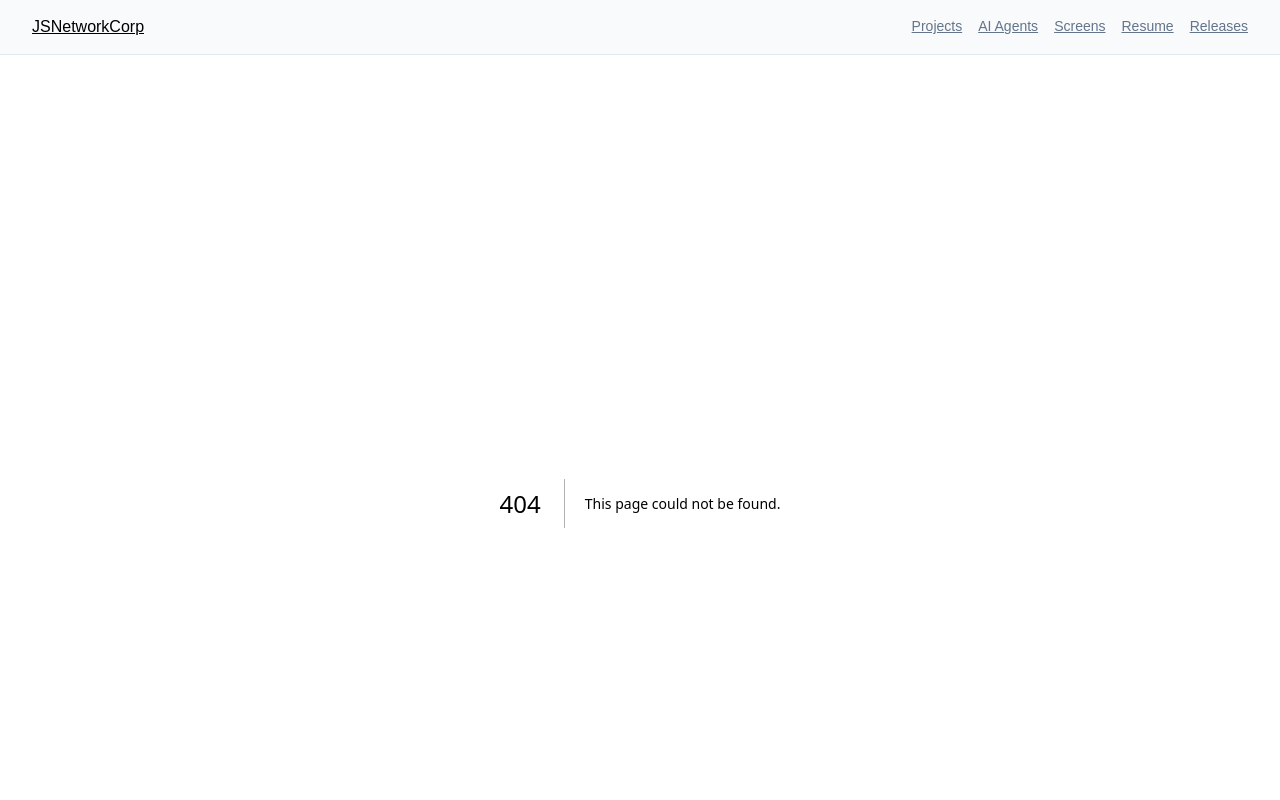
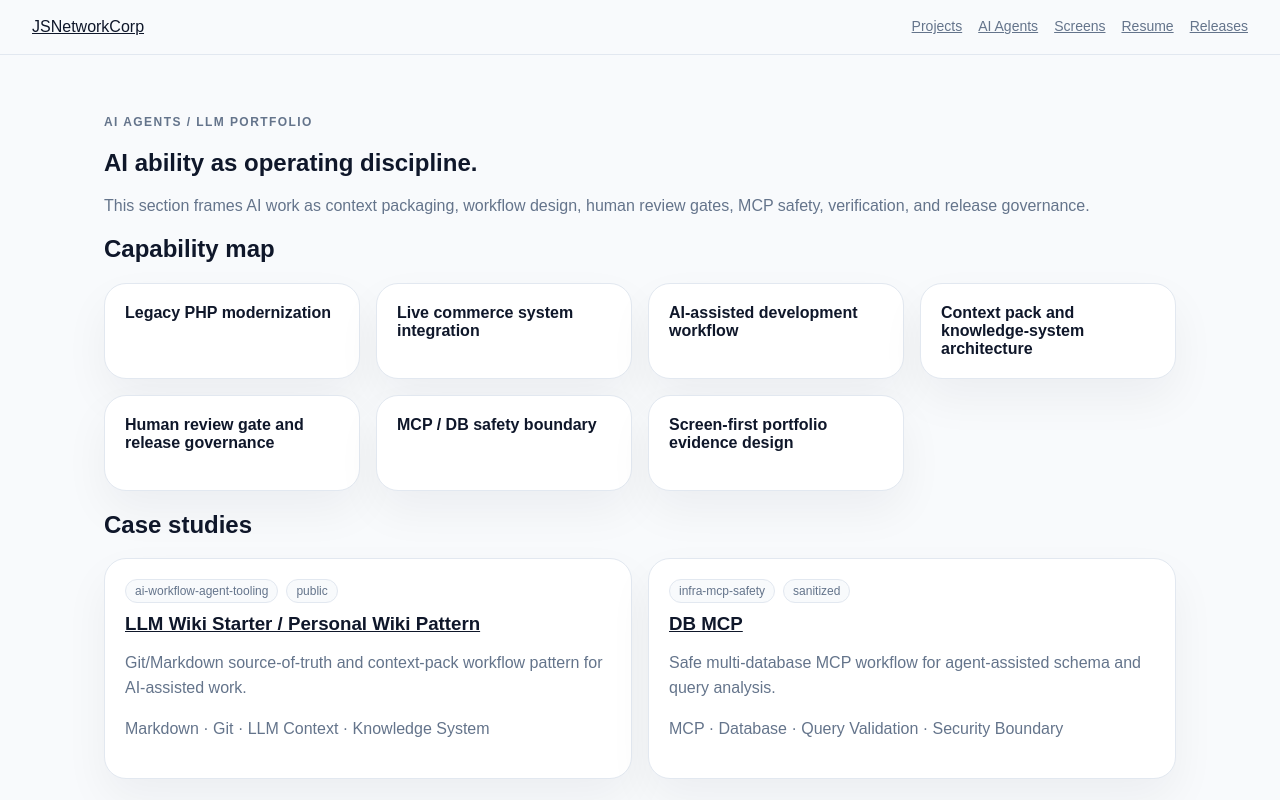
Before and after one commit to tomtomjskim/jsnetworkcorp-portfolio, a Next.js app: page /ai-agents in a window 1280 px wide. Before the commit this address had no page. Shown: the top 800 px of the page. Built offline with nearby package versions, Linux system fonts and the light colour scheme.

Commit message:
feat: add AI agents portfolio page

```diff
--- /dev/null
+++ b/src/app/ai-agents/page.tsx
@@ -0,0 +1,21 @@
+import { CapabilityMap } from '@/components/CapabilityMap';
+import { ProjectCard } from '@/components/ProjectCard';
+import { capabilities, projects } from '@/lib/data';
+
+export default function AiAgentsPage() {
+  const aiProjects = projects.filter((project) => project.family === 'ai-workflow-agent-tooling' || project.family === 'infra-mcp-safety');
+
+  return (
+    <section>
+      <p className="eyebrow">AI Agents / LLM Portfolio</p>
+      <h1>AI ability as operating discipline.</h1>
+      <p className="muted">
+        This section frames AI work as context packaging, workflow design, human review gates,
+        MCP safety, verification, and release governance.
+      </p>
+      <CapabilityMap capabilities={capabilities} />
+      <h2>Case studies</h2>
+      <div className="grid">{aiProjects.map((project) => <ProjectCard key={project.slug} project={project} />)}</div>
+    </section>
+  );
+}
```
